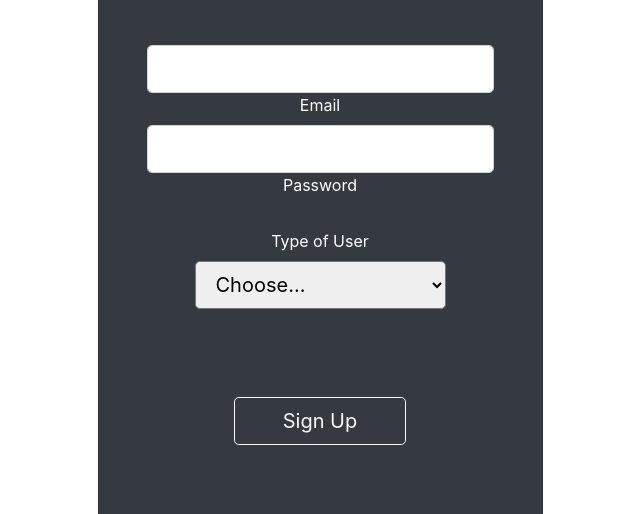
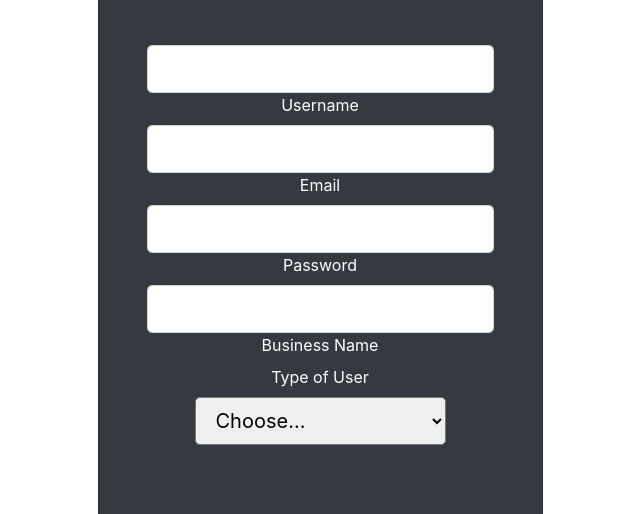
Before and after one commit to VanillaBase1lb/business_management, a plain HTML site: page client/html/signup.html in a window 1280 px wide. Shown: the part 194-708 px from the top of the page, without its empty margins (320-960 px from the left). Drawn offline with nearby package versions, Linux system fonts and the light colour scheme.

Commit message:
Update signup.html

```diff
--- a/client/html/signup.html
+++ b/client/html/signup.html
@@ -29,13 +29,20 @@
                     <!-- <form action="/signup" method="post"> -->
 
                     <!-- <div class="form-outline form-white mb-4"> -->
+
+                      <input type="text" id="username" class="form-control form-control-lg" />
+                      <label class="form-label" for="text">Username</label>
+
+                      <br>
+
                       <input type="email" id="email" class="form-control form-control-lg" />
                       <label class="form-label" for="email">Email</label>
 
                       <input type="password" id="password" class="form-control form-control-lg" />
                       <label class="form-label" for="password">Password</label>
                       <br>
-                    <!-- </div> -->
+                      <input type="text" id="business_name" class="form-control form-control-lg" />
+                      <label class="form-label" for="text">Business Name</label>
 
                     <br>
                     <div class="form-group">
@@ -64,9 +71,7 @@
 
 
 
-                  <div>
-                    <p class="mb-0">Don't have an account? <a href="signup.html" class="text-white-50 fw-bold">Sign Up</a></p>
-                  </div>
+
 
                 </div>
               </div>
```
